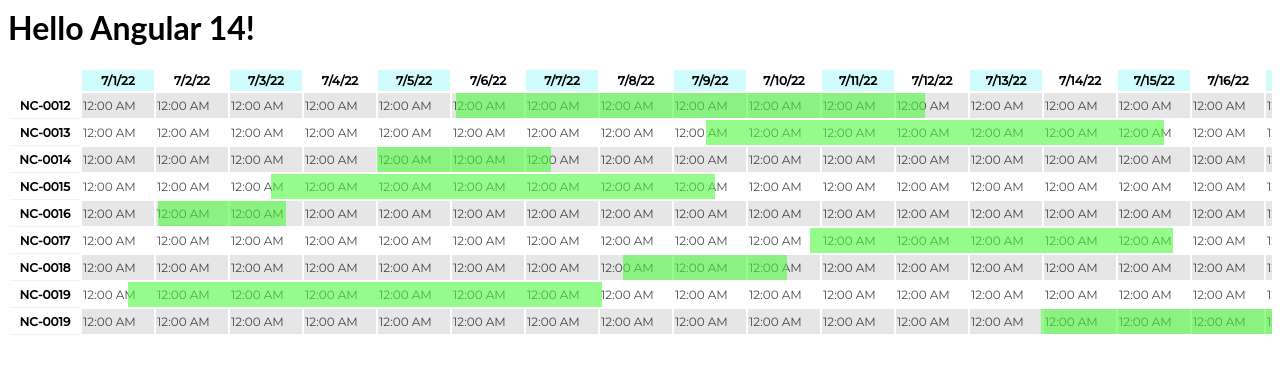
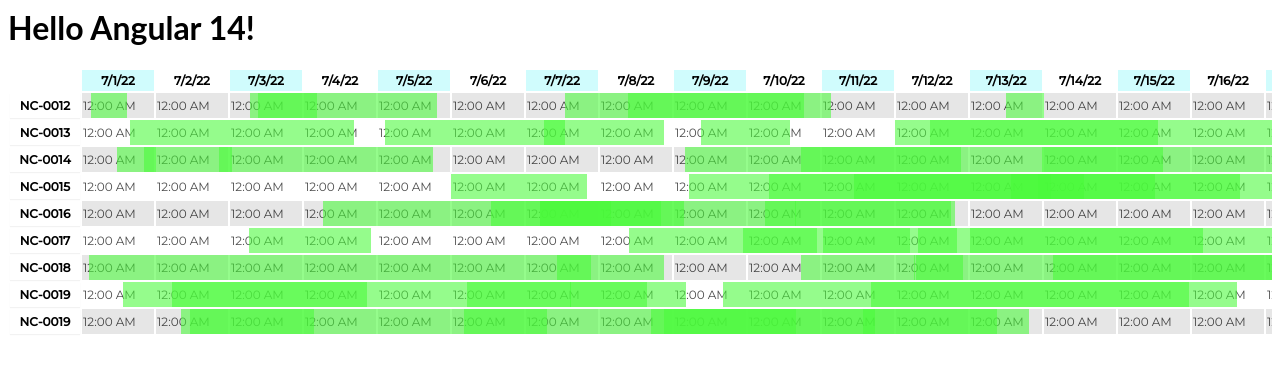
Before and after one commit to tuanvinhtl/angular-ivy-dynamic-date, an Angular app: page / in a window 1280 px wide. Shown: the top 374 px of the page. Built offline with nearby package versions, Linux system fonts and the light colour scheme.

Commit message:
3 files modified

```diff
--- a/src/app/app.component.html
+++ b/src/app/app.component.html
@@ -11,7 +11,7 @@
       </tr>
       <ng-container *ngFor="let booking of booking_order">
         <tr class="time-slot" appRender [range]="booking">
-          <th class="heading-left">{{ booking.order_id }}</th>
+          <th class="heading-left">{{ booking.group_id }}</th>
           <td
             style="min-width:70px"
             *ngFor="let day of calendar"
--- a/src/app/app.component.ts
+++ b/src/app/app.component.ts
@@ -22,49 +22,319 @@
 
   booking_order = [
     {
-      order_id: 'NC-0012',
+      group_id: 'NC-0012',
+      order: [
+        {
+          order_id: 'ORDER-001',
           start_time: '2022-07-10T17:00:00.000Z',
           end_tine: '2022-07-12T17:00:00.000Z',
         },
         {
-      order_id: 'NC-0013',
+          order_id: 'ORDER-0016',
           start_time: '2022-07-10T17:00:00.000Z',
           end_tine: '2022-07-12T17:00:00.000Z',
         },
         {
-      order_id: 'NC-0014',
+          order_id: 'ORDER-0012',
           start_time: '2022-07-10T17:00:00.000Z',
           end_tine: '2022-07-12T17:00:00.000Z',
         },
         {
-      order_id: 'NC-0015',
+          order_id: 'ORDER-0015',
           start_time: '2022-07-10T17:00:00.000Z',
           end_tine: '2022-07-12T17:00:00.000Z',
         },
         {
-      order_id: 'NC-0016',
+          order_id: 'ORDER-004',
           start_time: '2022-07-10T17:00:00.000Z',
           end_tine: '2022-07-12T17:00:00.000Z',
         },
         {
-      order_id: 'NC-0017',
+          order_id: 'ORDER-003',
+          start_time: '2022-07-10T17:00:00.000Z',
+          end_tine: '2022-07-12T17:00:00.000Z',
+        },
+      ],
+    },
+    {
+      group_id: 'NC-0013',
+      order: [
+        {
+          order_id: 'ORDER-001',
           start_time: '2022-07-10T17:00:00.000Z',
           end_tine: '2022-07-12T17:00:00.000Z',
         },
         {
-      order_id: 'NC-0018',
+          order_id: 'ORDER-0016',
           start_time: '2022-07-10T17:00:00.000Z',
           end_tine: '2022-07-12T17:00:00.000Z',
         },
         {
-      order_id: 'NC-0019',
+          order_id: 'ORDER-0012',
           start_time: '2022-07-10T17:00:00.000Z',
           end_tine: '2022-07-12T17:00:00.000Z',
         },
         {
-      order_id: 'NC-0019',
+          order_id: 'ORDER-0015',
           start_time: '2022-07-10T17:00:00.000Z',
           end_tine: '2022-07-12T17:00:00.000Z',
+        },
+        {
+          order_id: 'ORDER-004',
+          start_time: '2022-07-10T17:00:00.000Z',
+          end_tine: '2022-07-12T17:00:00.000Z',
+        },
+        {
+          order_id: 'ORDER-003',
+          start_time: '2022-07-10T17:00:00.000Z',
+          end_tine: '2022-07-12T17:00:00.000Z',
+        },
+      ],
+    },
+    {
+      group_id: 'NC-0014',
+      order: [
+        {
+          order_id: 'ORDER-001',
+          start_time: '2022-07-10T17:00:00.000Z',
+          end_tine: '2022-07-12T17:00:00.000Z',
+        },
+        {
+          order_id: 'ORDER-0016',
+          start_time: '2022-07-10T17:00:00.000Z',
+          end_tine: '2022-07-12T17:00:00.000Z',
+        },
+        {
+          order_id: 'ORDER-0012',
+          start_time: '2022-07-10T17:00:00.000Z',
+          end_tine: '2022-07-12T17:00:00.000Z',
+        },
+        {
+          order_id: 'ORDER-0015',
+          start_time: '2022-07-10T17:00:00.000Z',
+          end_tine: '2022-07-12T17:00:00.000Z',
+        },
+        {
+          order_id: 'ORDER-004',
+          start_time: '2022-07-10T17:00:00.000Z',
+          end_tine: '2022-07-12T17:00:00.000Z',
+        },
+        {
+          order_id: 'ORDER-003',
+          start_time: '2022-07-10T17:00:00.000Z',
+          end_tine: '2022-07-12T17:00:00.000Z',
+        },
+      ],
+    },
+    {
+      group_id: 'NC-0015',
+      order: [
+        {
+          order_id: 'ORDER-001',
+          start_time: '2022-07-10T17:00:00.000Z',
+          end_tine: '2022-07-12T17:00:00.000Z',
+        },
+        {
+          order_id: 'ORDER-0016',
+          start_time: '2022-07-10T17:00:00.000Z',
+          end_tine: '2022-07-12T17:00:00.000Z',
+        },
+        {
+          order_id: 'ORDER-0012',
+          start_time: '2022-07-10T17:00:00.000Z',
+          end_tine: '2022-07-12T17:00:00.000Z',
+        },
+        {
+          order_id: 'ORDER-0015',
+          start_time: '2022-07-10T17:00:00.000Z',
+          end_tine: '2022-07-12T17:00:00.000Z',
+        },
+        {
+          order_id: 'ORDER-004',
+          start_time: '2022-07-10T17:00:00.000Z',
+          end_tine: '2022-07-12T17:00:00.000Z',
+        },
+        {
+          order_id: 'ORDER-003',
+          start_time: '2022-07-10T17:00:00.000Z',
+          end_tine: '2022-07-12T17:00:00.000Z',
+        },
+      ],
+    },
+    {
+      group_id: 'NC-0016',
+      order: [
+        {
+          order_id: 'ORDER-001',
+          start_time: '2022-07-10T17:00:00.000Z',
+          end_tine: '2022-07-12T17:00:00.000Z',
+        },
+        {
+          order_id: 'ORDER-0016',
+          start_time: '2022-07-10T17:00:00.000Z',
+          end_tine: '2022-07-12T17:00:00.000Z',
+        },
+        {
+          order_id: 'ORDER-0012',
+          start_time: '2022-07-10T17:00:00.000Z',
+          end_tine: '2022-07-12T17:00:00.000Z',
+        },
+        {
+          order_id: 'ORDER-0015',
+          start_time: '2022-07-10T17:00:00.000Z',
+          end_tine: '2022-07-12T17:00:00.000Z',
+        },
+        {
+          order_id: 'ORDER-004',
+          start_time: '2022-07-10T17:00:00.000Z',
+          end_tine: '2022-07-12T17:00:00.000Z',
+        },
+        {
+          order_id: 'ORDER-003',
+          start_time: '2022-07-10T17:00:00.000Z',
+          end_tine: '2022-07-12T17:00:00.000Z',
+        },
+      ],
+    },
+    {
+      group_id: 'NC-0017',
+      order: [
+        {
+          order_id: 'ORDER-001',
+          start_time: '2022-07-10T17:00:00.000Z',
+          end_tine: '2022-07-12T17:00:00.000Z',
+        },
+        {
+          order_id: 'ORDER-0016',
+          start_time: '2022-07-10T17:00:00.000Z',
+          end_tine: '2022-07-12T17:00:00.000Z',
+        },
+        {
+          order_id: 'ORDER-0012',
+          start_time: '2022-07-10T17:00:00.000Z',
+          end_tine: '2022-07-12T17:00:00.000Z',
+        },
+        {
+          order_id: 'ORDER-0015',
+          start_time: '2022-07-10T17:00:00.000Z',
+          end_tine: '2022-07-12T17:00:00.000Z',
+        },
+        {
+          order_id: 'ORDER-004',
+          start_time: '2022-07-10T17:00:00.000Z',
+          end_tine: '2022-07-12T17:00:00.000Z',
+        },
+        {
+          order_id: 'ORDER-003',
+          start_time: '2022-07-10T17:00:00.000Z',
+          end_tine: '2022-07-12T17:00:00.000Z',
+        },
+      ],
+    },
+    {
+      group_id: 'NC-0018',
+      order: [
+        {
+          order_id: 'ORDER-001',
+          start_time: '2022-07-10T17:00:00.000Z',
+          end_tine: '2022-07-12T17:00:00.000Z',
+        },
+        {
+          order_id: 'ORDER-0016',
+          start_time: '2022-07-10T17:00:00.000Z',
+          end_tine: '2022-07-12T17:00:00.000Z',
+        },
+        {
+          order_id: 'ORDER-0012',
+          start_time: '2022-07-10T17:00:00.000Z',
+          end_tine: '2022-07-12T17:00:00.000Z',
+        },
+        {
+          order_id: 'ORDER-0015',
+          start_time: '2022-07-10T17:00:00.000Z',
+          end_tine: '2022-07-12T17:00:00.000Z',
+        },
+        {
+          order_id: 'ORDER-004',
+          start_time: '2022-07-10T17:00:00.000Z',
+          end_tine: '2022-07-12T17:00:00.000Z',
+        },
+        {
+          order_id: 'ORDER-003',
+          start_time: '2022-07-10T17:00:00.000Z',
+          end_tine: '2022-07-12T17:00:00.000Z',
+        },
+      ],
+    },
+    {
+      group_id: 'NC-0019',
+      order: [
+        {
+          order_id: 'ORDER-001',
+          start_time: '2022-07-10T17:00:00.000Z',
+          end_tine: '2022-07-12T17:00:00.000Z',
+        },
+        {
+          order_id: 'ORDER-0016',
+          start_time: '2022-07-10T17:00:00.000Z',
+          end_tine: '2022-07-12T17:00:00.000Z',
+        },
+        {
+          order_id: 'ORDER-0012',
+          start_time: '2022-07-10T17:00:00.000Z',
+          end_tine: '2022-07-12T17:00:00.000Z',
+        },
+        {
+          order_id: 'ORDER-0015',
+          start_time: '2022-07-10T17:00:00.000Z',
+          end_tine: '2022-07-12T17:00:00.000Z',
+        },
+        {
+          order_id: 'ORDER-004',
+          start_time: '2022-07-10T17:00:00.000Z',
+          end_tine: '2022-07-12T17:00:00.000Z',
+        },
+        {
+          order_id: 'ORDER-003',
+          start_time: '2022-07-10T17:00:00.000Z',
+          end_tine: '2022-07-12T17:00:00.000Z',
+        },
+      ],
+    },
+    {
+      group_id: 'NC-0019',
+      order: [
+        {
+          order_id: 'ORDER-001',
+          start_time: '2022-07-10T17:00:00.000Z',
+          end_tine: '2022-07-12T17:00:00.000Z',
+        },
+        {
+          order_id: 'ORDER-0016',
+          start_time: '2022-07-10T17:00:00.000Z',
+          end_tine: '2022-07-12T17:00:00.000Z',
+        },
+        {
+          order_id: 'ORDER-0012',
+          start_time: '2022-07-10T17:00:00.000Z',
+          end_tine: '2022-07-12T17:00:00.000Z',
+        },
+        {
+          order_id: 'ORDER-0015',
+          start_time: '2022-07-10T17:00:00.000Z',
+          end_tine: '2022-07-12T17:00:00.000Z',
+        },
+        {
+          order_id: 'ORDER-004',
+          start_time: '2022-07-10T17:00:00.000Z',
+          end_tine: '2022-07-12T17:00:00.000Z',
+        },
+        {
+          order_id: 'ORDER-003',
+          start_time: '2022-07-10T17:00:00.000Z',
+          end_tine: '2022-07-12T17:00:00.000Z',
+        },
+      ],
     },
   ];
 
--- a/src/app/overlay-slot.directive.ts
+++ b/src/app/overlay-slot.directive.ts
@@ -15,6 +15,7 @@
 export class OverlaySlotDirective implements AfterViewInit {
   @Input()
   set range(value) {
+    value.order.forEach((order) => {
       // take a look caculate the translation x value
       // caculate the with of the book related to time range
       const ran = Math.floor(Math.random() * 1000) + 70;
@@ -24,11 +25,11 @@
       // child.style.transform = `translateX(${ran}px)`;
 
       const cssText = `width: ${ranWidth}px; transform: translateX(${ran}px);`;
-
       child.style.cssText = cssText;
       this.renderer.appendChild(this.elementRef.nativeElement, child);
+    });
 
-    console.log(child.getBoundingClientRect());
+    console.log(value);
   }
   constructor(
     private elementRef: ElementRef,
```
Lines whose indentation alone changed are shown as unchanged.
